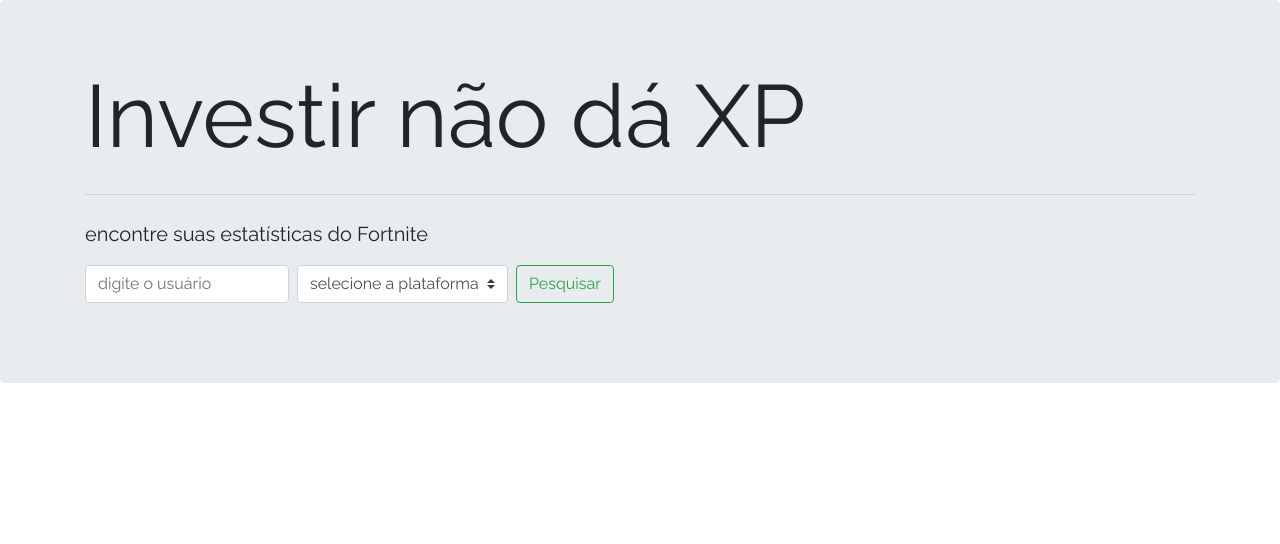
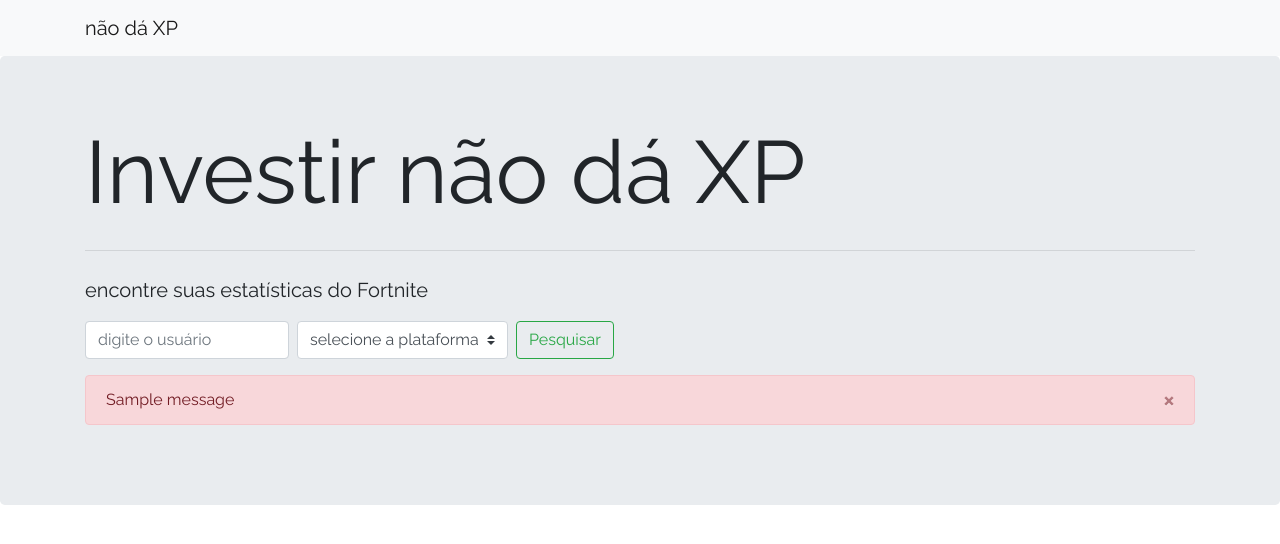
Before and after one commit to guilehm/investir-nao-da-xp, a Django app: page / in a window 1280 px wide. Shown: the top 544 px of the page. Run offline with Django 3.2, Linux system fonts and the light colour scheme; tables that the repository leaves empty hold one stand-in row (values such as "Sample post"); one stand-in notice (Sample message) is shown; some libraries are stand-ins or nearby versions.

Commit message:
Improve base template

```diff
--- a/core/templates/core/base.html
+++ b/core/templates/core/base.html
@@ -14,6 +14,23 @@
     <title>Investir != XP</title>
 </head>
 <body>
+<nav class="navbar navbar-expand-lg navbar-light bg-light">
+    <div class="container">
+        <a class="navbar-brand" href="{% url 'core:index' %}">não dá XP</a>
+        <button class="navbar-toggler" type="button" data-toggle="collapse" data-target="#navbarSupportedContent"
+                aria-controls="navbarSupportedContent" aria-expanded="false" aria-label="Toggle navigation">
+            <span class="navbar-toggler-icon"></span>
+        </button>
+
+        <div class="collapse navbar-collapse" id="navbarSupportedContent">
+            <ul class="navbar-nav mr-auto">
+                <li class="nav-item active">
+{#                    <a class="nav-link" href="{% url 'core:index' %}">Home <span class="sr-only">(current)</span></a>#}
+                </li>
+            </ul>
+        </div>
+    </div>
+</nav>
 
     <div class="jumbotron">
         <div class="container">
@@ -35,6 +52,18 @@
                     <button class="btn btn-outline-success mb-3" type="submit">Pesquisar</button>
                 </form>
             {% endblock %}
+            {% block messages %}
+                {% if messages %}
+                    <div class="alert alert-danger alert-dismissible fade show" role="alert">
+                        {% for message in messages %}
+                            {{ message|safe }}
+                        {% endfor %}
+                        <button type="button" class="close" data-dismiss="alert" aria-label="Close">
+                            <span aria-hidden="true">&times;</span>
+                        </button>
+                    </div>
+                {% endif %}
+            {% endblock %}
         </div>
     </div>
 
```
